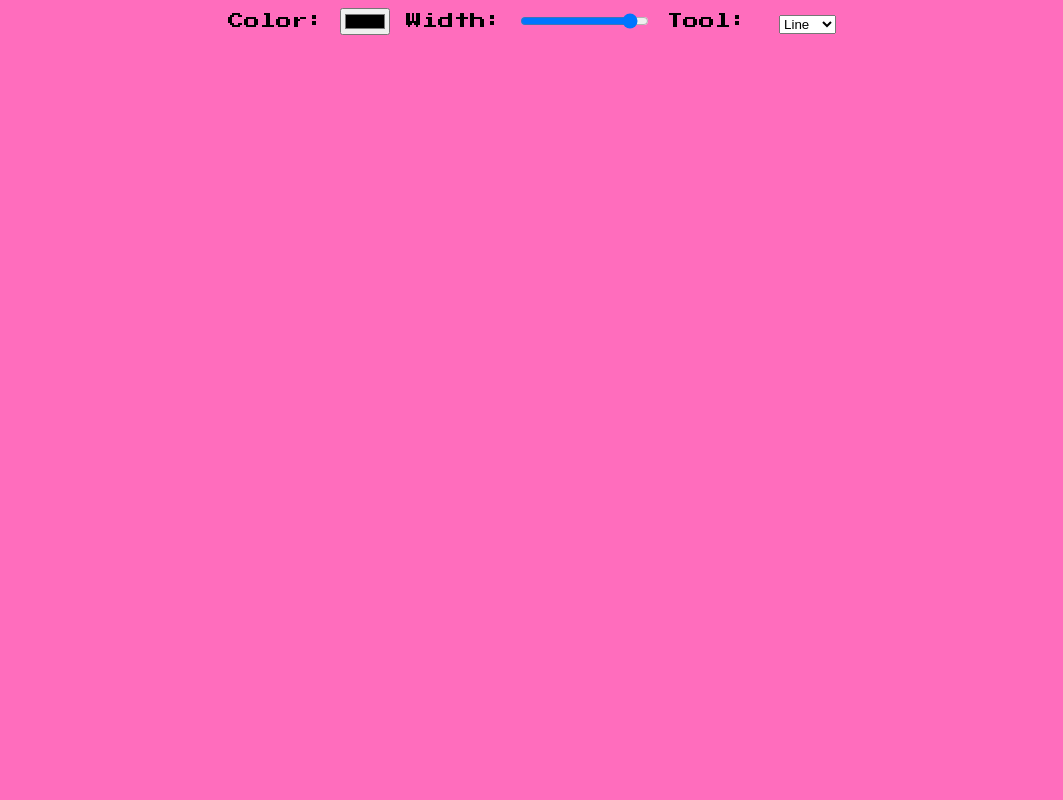
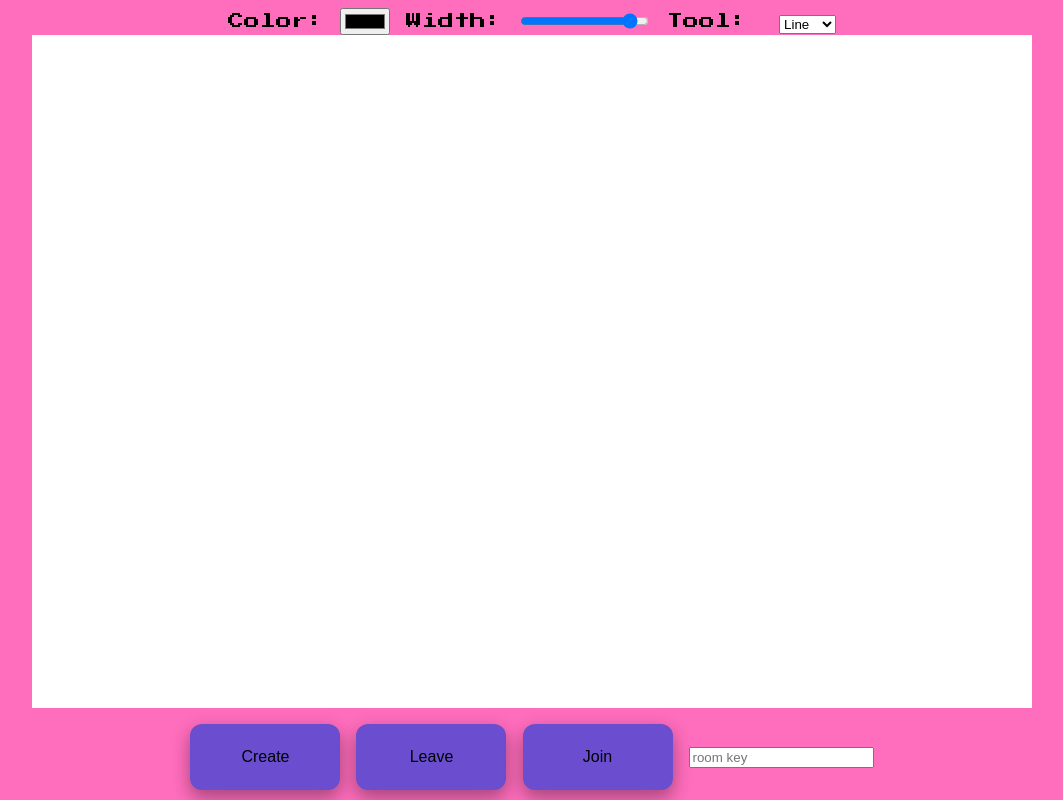
Before and after one commit to Yasmin-A95/Artsy.io, a website: page static/index.html in a window 1280 px wide. Both pictures are taken after a click on the button "HERE". Shown: the top 800 px of the page, without its empty margins (108-1171 px from the left). Drawn offline with Linux system fonts and the light colour scheme.

Commit message:
canvas resize

```diff
--- a/static/css/style.css
+++ b/static/css/style.css
@@ -8,6 +8,12 @@ html {
 
 h1 {
     text-shadow: 2px 2px 4px #7f7878
+}
+
+canvas {
+    padding-top: 3em;
+    background-color: white;
+    width: 1000px;
 }
 
 img {
@@ -78,3 +84,7 @@ button:hover {
     display: none;
     position: absolute;
 }
+
+.room-btn-container {
+    margin-bottom: 15em;
+}
--- a/static/index.html
+++ b/static/index.html
@@ -32,11 +32,13 @@
 
   <canvas></canvas>
 
-	<p id="roomId"></p>
-	<button class="btn-small" onclick="create()">Create</button>
-  <button class="btn-small" onclick="leave()">Leave</button>
-	<button class="btn-small" onclick="join()">Join</button>
-  <input type="text" name="room-code" id="room-code" placeholder="room key" required>
+  <div class="room-btn-container">
+    <p id="roomId"></p>
+    <button class="btn-small" onclick="create()">Create</button>
+    <button class="btn-small" onclick="leave()">Leave</button>
+    <button class="btn-small" onclick="join()">Join</button>
+    <input type="text" name="room-code" id="room-code" placeholder="room key" required>
+  </div>
 </div>
 <!--  end welcoming css  -->
 
--- a/static/js/app.js
+++ b/static/js/app.js
@@ -5,6 +5,7 @@ let canvas = document.querySelector("canvas");
 let ctx = canvas.getContext("2d");
 canvas.width = window.innerWidth;
 canvas.height = window.innerHeight;
+
 
 let isDrawing = false;
 
```
